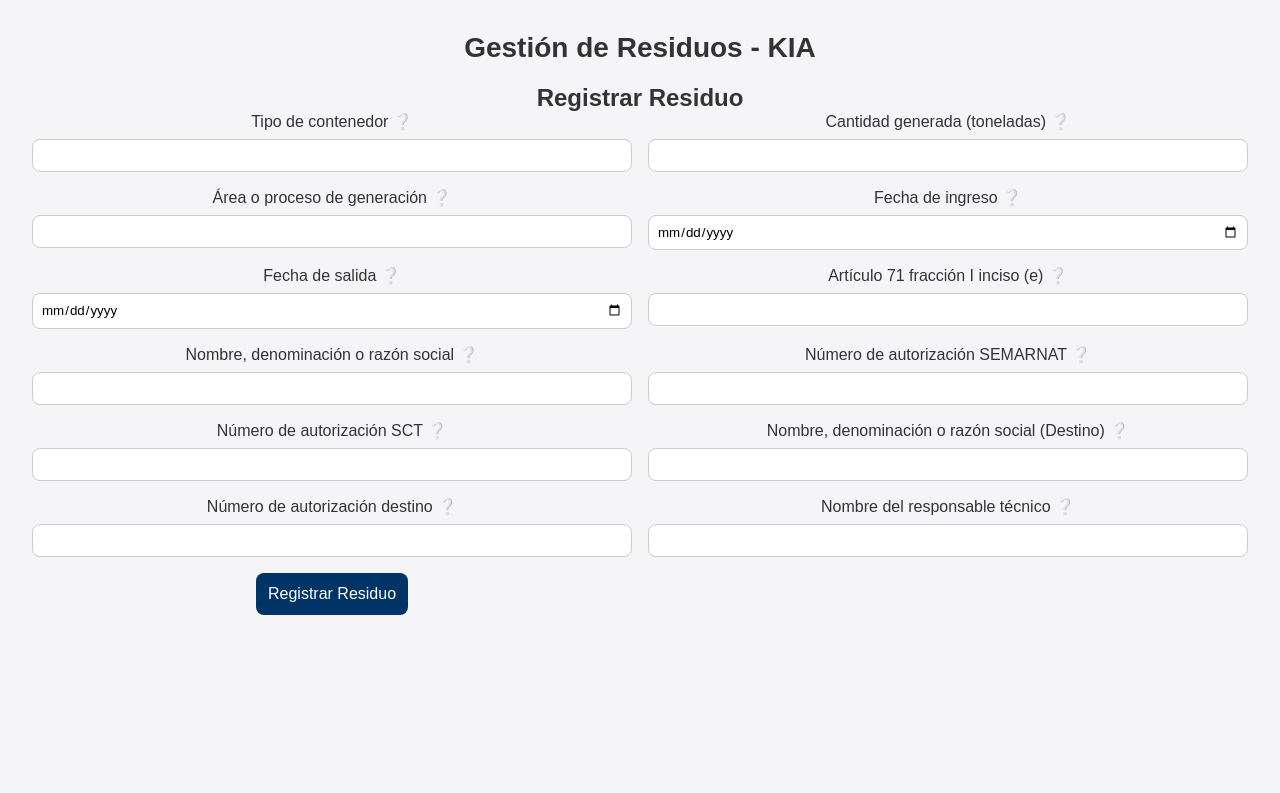
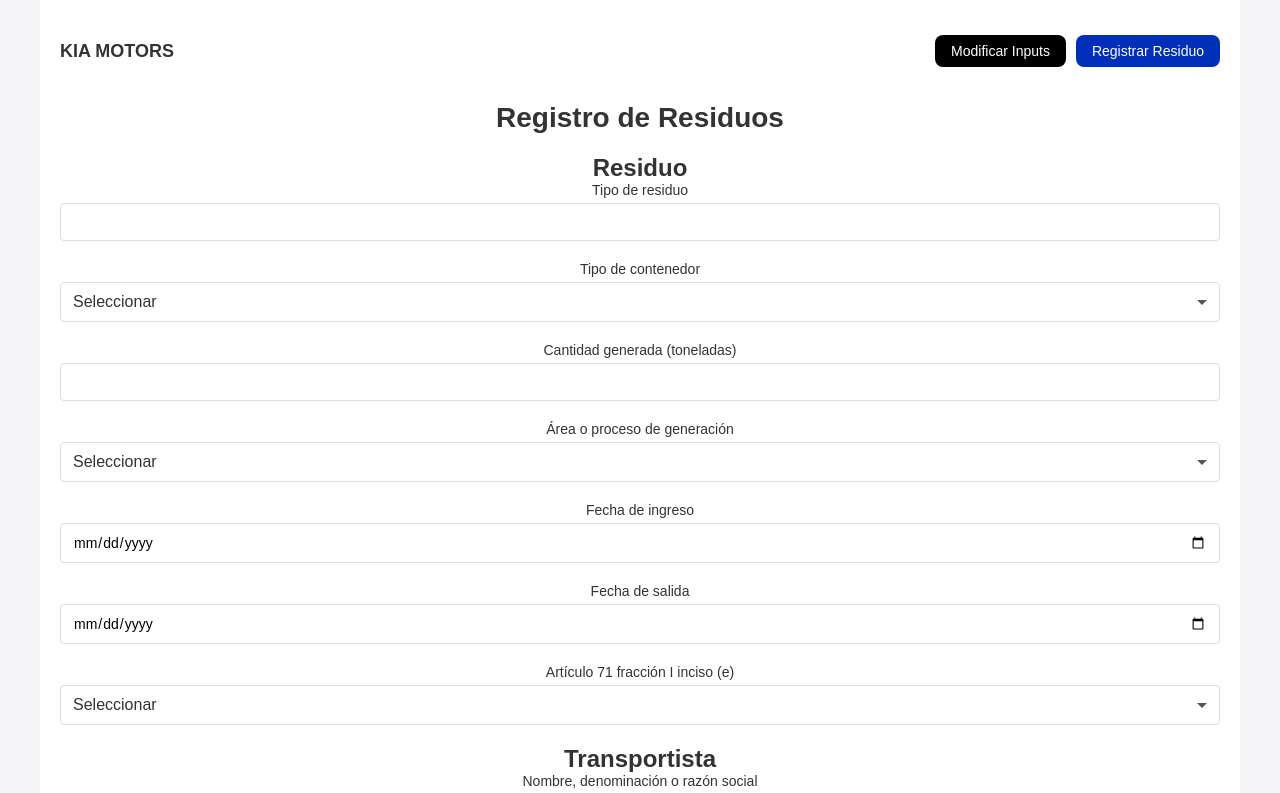
Before and after one commit to IngeMoreno23/KIA-equipo5, a React (Create React App) app: page /RegistrarResiduo in a window 1280 px wide. Shown: the top 793 px of the page. Built offline with nearby package versions, Linux system fonts and the light colour scheme.

Commit message:
cambios otra vez en css

```diff
--- a/src/pages/RegistrarResiduo.css
+++ b/src/pages/RegistrarResiduo.css
@@ -1,98 +1,250 @@
-/* Variables */
-:root {
-    --primary-color: #2c3e50;
-    --secondary-color: #ecf0f1;
-    --accent-color: #3498db;
-    --border-radius: 4px;
-    --transition-speed: 0.3s;
+/* Estilos generales */
+* {
+  margin: 0;
+  padding: 0;
+  box-sizing: border-box;
+  font-family: Arial, sans-serif;
 }
 
-/* Global */
-* {
-    box-sizing: border-box;
-}
 body {
-    font-family: 'Segoe UI', Tahoma, Geneva, Verdana, sans-serif;
-    background-color: var(--secondary-color);
-    margin: 0;
-    padding: 2rem;
-    color: var(--primary-color);
+  background-color: #1f1f1f;
+  color: #333;
 }
 
-/* Form Container */
-.form-container {
-    background: #fff;
-    max-width: 600px;
-    margin: 0 auto;
-    padding: 2rem;
-    border-radius: var(--border-radius);
-    box-shadow: 0 2px 8px rgba(0, 0, 0, 0.1);
+/* Contenedor principal */
+.registro-container {
+  max-width: 1200px;
+  margin: 0 auto;
+  padding: 20px;
+  background-color: white;
+  min-height: 100vh;
 }
 
-.form-container h1,
-.form-container h2 {
-    text-align: center;
-    margin-bottom: 1rem;
+/* Header */
+.header {
+  display: flex;
+  justify-content: space-between;
+  align-items: center;
+  margin-bottom: 40px;
 }
 
-/* Grid Layout */
-.form-grid {
-    display: grid;
-    grid-template-columns: 1fr 1fr;
-    gap: 1rem;
+.logo {
+  font-weight: bold;
+  font-size: 16px;
+}
+
+.nav {
+  display: flex;
+  gap: 10px;
+}
+
+.btn-modificar, .btn-registrar {
+  padding: 8px 16px;
+  border-radius: 4px;
+  cursor: pointer;
+  font-size: 14px;
+  border: none;
+}
+
+.btn-modificar {
+  background-color: #333;
+  color: white;
+}
+
+.btn-registrar {
+  background-color: #0000ff;
+  color: white;
+}
+
+/* Título */
+h1 {
+  font-size: 28px;
+  margin-bottom: 40px;
+}
+
+/* Formulario */
+.formulario-residuo {
+  width: 100%;
 }
 
 .form-group {
-    display: flex;
-    flex-direction: column;
+  margin-bottom: 20px;
 }
 
-.form-group.full-width {
-    grid-column: span 2;
+label {
+  display: block;
+  margin-bottom: 5px;
+  font-size: 14px;
+  font-weight: 500;
 }
 
-/* Labels & Inputs */
-label {
-    margin-bottom: 0.5rem;
-    font-weight: 500;
-}
+/* Estilizar los inputs y selects */
 input[type="text"],
 input[type="number"],
-input[type="date"] {
-    padding: 0.5rem;
-    border: 1px solid #ccc;
-    border-radius: var(--border-radius);
-    transition: border var(--transition-speed);
+input[type="date"],
+select {
+  width: 100%;
+  padding: 10px 12px;
+  border: 1px solid #ddd;
+  border-radius: 4px;
+  background-color: white;
+  font-size: 14px;
 }
 
-input:focus {
-    outline: none;
-    border-color: var(--accent-color);
+/* Estilo para el campo de autocompletado */
+.autocomplete {
+  position: relative;
 }
 
-/* Button */
-button {
-    grid-column: span 2;
-    padding: 0.75rem;
-    background-color: var(--accent-color);
-    color: #fff;
-    border: none;
-    border-radius: var(--border-radius);
-    font-size: 1rem;
-    cursor: pointer;
-    transition: background-color var(--transition-speed);
+.autocomplete-items {
+  position: absolute;
+  border: 1px solid #ddd;
+  border-top: none;
+  z-index: 99;
+  width: 100%;
+  max-height: 250px;
+  overflow-y: auto;
+  background-color: white;
 }
 
-button:hover {
-    background-color: darken(var(--accent-color), 10%);
+.autocomplete-items div {
+  padding: 10px;
+  cursor: pointer;
+  border-bottom: 1px solid #ddd;
 }
 
-/* Responsive */
-@media (max-width: 600px) {
-    .form-grid {
-        grid-template-columns: 1fr;
-    }
-    button {
-        grid-column: span 1;
-    }
+.autocomplete-items div:hover {
+  background-color: #f1f1f1;
 }
+
+/* Estilo para los selectores desplegables */
+.select-container {
+  position: relative;
+}
+
+.select-selected {
+  background-color: white;
+  border: 1px solid #ddd;
+  border-radius: 4px;
+  padding: 10px 12px;
+  cursor: pointer;
+  display: flex;
+  justify-content: space-between;
+  align-items: center;
+}
+
+.select-selected::after {
+  content: "";
+  width: 0;
+  height: 0;
+  border-left: 5px solid transparent;
+  border-right: 5px solid transparent;
+  border-top: 5px solid #555;
+}
+
+.select-items {
+  position: absolute;
+  background-color: white;
+  top: 100%;
+  left: 0;
+  right: 0;
+  z-index: 99;
+  border: 1px solid #ddd;
+  border-top: none;
+  max-height: 250px;
+  overflow-y: auto;
+}
+
+.select-items div {
+  padding: 10px 12px;
+  cursor: pointer;
+  border-bottom: 1px solid #ddd;
+}
+
+.select-items div:hover {
+  background-color: #f1f1f1;
+}
+
+.select-hide {
+  display: none;
+}
+
+/* Botón de registro */
+.btn-registrar-form {
+  background-color: #000;
+  color: white;
+  padding: 10px 20px;
+  border: none;
+  border-radius: 4px;
+  cursor: pointer;
+  float: right;
+  margin-top: 20px;
+}
+
+/* Footer */
+.footer {
+  margin-top: 80px;
+  padding-top: 20px;
+  border-top: 1px solid #ddd;
+  display: flex;
+  justify-content: space-between;
+}
+
+.site-name {
+  font-weight: bold;
+}
+
+.topics {
+  display: flex;
+  gap: 40px;
+}
+
+.topic-column {
+  display: flex;
+  flex-direction: column;
+  gap: 10px;
+}
+
+.topic-column div {
+  font-size: 14px;
+  color: #666;
+}
+
+/* Iconos de redes sociales */
+.social-icons {
+  display: flex;
+  gap: 15px;
+  margin-top: 20px;
+}
+
+.social-icons a {
+  color: #888;
+  text-decoration: none;
+}
+
+/* Media queries para responsividad */
+@media (max-width: 768px) {
+  .header {
+    flex-direction: column;
+    align-items: flex-start;
+    gap: 15px;
+  }
+
+  .nav {
+    width: 100%;
+  }
+
+  .btn-modificar, .btn-registrar {
+    flex: 1;
+  }
+
+  .footer {
+    flex-direction: column;
+    gap: 20px;
+  }
+
+  .topics {
+    flex-direction: column;
+    gap: 20px;
+  }
+}
--- a/src/pages/RegistrarResiduo.js
+++ b/src/pages/RegistrarResiduo.js
@@ -1,8 +1,10 @@
-import React, { useState } from 'react';
+import React, { useState, useEffect, useRef } from 'react';
 import './RegistrarResiduo.css';
 
-function RegistrarResiduo() {
+function RegistroResiduo() {
+  // Estado para los datos del formulario
   const [formData, setFormData] = useState({
+    tipoResiduo: '',
     tipoContenedor: '',
     cantidadGenerada: '',
     areaGeneracion: '',
@@ -17,203 +19,265 @@
     responsableTecnico: ''
   });
 
+  // Opciones para los campos desplegables
+  const opciones = {
+    tipoResiduo: ['Residuo 1', 'Residuo 2', 'Residuo 3', 'Residuo 4', 'Residuo 5', 'Residuo 6'],
+    tipoContenedor: ['Contenedor 1', 'Contenedor 2', 'Contenedor 3'],
+    areaGeneracion: ['Área 1', 'Área 2', 'Área 3', 'Área 4'],
+    articulo71: ['Opción 1', 'Opción 2', 'Opción 3'],
+    razonSocial: ['Empresa 1', 'Empresa 2', 'Empresa 3'],
+    razonSocialDestino: ['Destino 1', 'Destino 2', 'Destino 3']
+  };
+
+  // Estado para sugerencias de autocompletado
+  const [sugerencias, setSugerencias] = useState([]);
+  const [campoActivo, setCampoActivo] = useState('');
+  const [mostrarSugerencias, setMostrarSugerencias] = useState(false);
+
+  // Referencias para campos desplegables
+  const dropdownRefs = useRef({});
+
+  // Manejador de cambios para todos los inputs
   const handleChange = (e) => {
     const { name, value } = e.target;
     setFormData({
       ...formData,
       [name]: value
     });
+
+    // Si es un campo con autocompletado, actualizar sugerencias
+    if (opciones[name]) {
+      const filtradas = opciones[name].filter(
+        opcion => opcion.toLowerCase().includes(value.toLowerCase())
+      );
+      setSugerencias(filtradas);
+      setCampoActivo(name);
+      setMostrarSugerencias(true);
+    }
   };
 
+  // Seleccionar una sugerencia
+  const seleccionarSugerencia = (sugerencia) => {
+    setFormData({
+      ...formData,
+      [campoActivo]: sugerencia
+    });
+    setMostrarSugerencias(false);
+  };
+
+  // Mostrar/ocultar desplegable
+  const toggleDropdown = (fieldName) => {
+    Object.keys(dropdownRefs.current).forEach(key => {
+      if (key !== fieldName && dropdownRefs.current[key].classList.contains('select-active')) {
+        dropdownRefs.current[key].classList.remove('select-active');
+      }
+    });
+
+    if (dropdownRefs.current[fieldName]) {
+      dropdownRefs.current[fieldName].classList.toggle('select-active');
+    }
+  };
+
+  // Cerrar desplegables al hacer clic fuera
+  useEffect(() => {
+    function handleClickOutside(event) {
+      // Cerrar sugerencias
+      if (mostrarSugerencias && !event.target.closest('.autocomplete')) {
+        setMostrarSugerencias(false);
+      }
+
+      // Cerrar desplegables
+      Object.keys(dropdownRefs.current).forEach(key => {
+        if (
+          dropdownRefs.current[key] &&
+          dropdownRefs.current[key].classList.contains('select-active') &&
+          !dropdownRefs.current[key].contains(event.target)
+        ) {
+          dropdownRefs.current[key].classList.remove('select-active');
+        }
+      });
+    }
+
+    document.addEventListener('mousedown', handleClickOutside);
+    return () => {
+      document.removeEventListener('mousedown', handleClickOutside);
+    };
+  }, [mostrarSugerencias]);
+
+  // Manejar envío del formulario
   const handleSubmit = (e) => {
     e.preventDefault();
-    // Aquí puedes enviar los datos a tu API
-    console.log('Datos del residuo:', formData);
+    console.log('Datos enviados:', formData);
+    // Aquí iría la lógica para enviar los datos al servidor
+  };
 
-    // Opcional: Resetear el formulario después de enviar
-    setFormData({
-      tipoContenedor: '',
-      cantidadGenerada: '',
-      areaGeneracion: '',
-      fechaIngreso: '',
-      fechaSalida: '',
-      articulo71: '',
-      razonSocial: '',
-      autorizacionSemarnat: '',
-      autorizacionSct: '',
-      razonSocialDestino: '',
-      autorizacionDestino: '',
-      responsableTecnico: ''
-    });
+  // Renderizar campo con autocompletado
+  const renderCampoAutocompletado = (nombre, label) => {
+    return (
+      <div className="form-group">
+        <label htmlFor={nombre}>{label}</label>
+        <div className="autocomplete">
+          <input
+            type="text"
+            id={nombre}
+            name={nombre}
+            value={formData[nombre]}
+            onChange={handleChange}
+            onFocus={() => {
+              setCampoActivo(nombre);
+              setMostrarSugerencias(true);
+            }}
+          />
+          {mostrarSugerencias && campoActivo === nombre && sugerencias.length > 0 && (
+            <div className="autocomplete-items">
+              {sugerencias.map((item, index) => (
+                <div key={index} onClick={() => seleccionarSugerencia(item)}>
+                  {item}
+                </div>
+              ))}
+            </div>
+          )}
+        </div>
+      </div>
+    );
+  };
+
+  // Renderizar campo desplegable
+  const renderCampoDesplegable = (nombre, label, opciones) => {
+    return (
+      <div className="form-group">
+        <label htmlFor={nombre}>{label}</label>
+        <div
+          className="select-container"
+          ref={el => dropdownRefs.current[nombre] = el}
+        >
+          <div
+            className="select-selected"
+            onClick={() => toggleDropdown(nombre)}
+          >
+            {formData[nombre] || 'Seleccionar'}
+          </div>
+          <div className="select-items select-hide">
+            {opciones.map((item, index) => (
+              <div
+                key={index}
+                onClick={() => {
+                  setFormData({...formData, [nombre]: item});
+                  toggleDropdown(nombre);
+                }}
+              >
+                {item}
+              </div>
+            ))}
+          </div>
+        </div>
+      </div>
+    );
+  };
+
+  // Renderizar campo de fecha
+  const renderCampoFecha = (nombre, label) => {
+    return (
+      <div className="form-group">
+        <label htmlFor={nombre}>{label}</label>
+        <input
+          type="date"
+          id={nombre}
+          name={nombre}
+          value={formData[nombre]}
+          onChange={handleChange}
+        />
+      </div>
+    );
+  };
+
+  // Renderizar campo de texto o número
+  const renderCampo = (nombre, label, tipo = "text") => {
+    return (
+      <div className="form-group">
+        <label htmlFor={nombre}>{label}</label>
+        <input
+          type={tipo}
+          id={nombre}
+          name={nombre}
+          value={formData[nombre]}
+          onChange={handleChange}
+          step={tipo === "number" ? "0.01" : undefined}
+        />
+      </div>
+    );
   };
 
   return (
     <div className="registro-container">
-      <header>
-        <div className="header-top">
-          <h1>Gestión de Residuos - KIA</h1>
-        </div>
+      <header className="header">
+        <div className="logo">KIA MOTORS</div>
+        <nav className="nav">
+          <button className="btn-modificar">Modificar Inputs</button>
+          <button className="btn-registrar">Registrar Residuo</button>
+        </nav>
       </header>
 
-      <main>
-        <section className="card">
-          <h2>Registrar Residuo</h2>
-          <form id="formulario-residuo" onSubmit={handleSubmit}>
-            <div className="form-grid">
-              <div className="form-group">
-                <label htmlFor="tipoContenedor">Tipo de contenedor ❔</label>
-                <input
-                  type="text"
-                  id="tipoContenedor"
-                  name="tipoContenedor"
-                  value={formData.tipoContenedor}
-                  onChange={handleChange}
-                  required
-                />
-              </div>
+      <h1>Registro de Residuos</h1>
 
-              <div className="form-group">
-                <label htmlFor="cantidadGenerada">Cantidad generada (toneladas) ❔</label>
-                <input
-                  type="number"
-                  id="cantidadGenerada"
-                  name="cantidadGenerada"
-                  step="0.01"
-                  value={formData.cantidadGenerada}
-                  onChange={handleChange}
-                  required
-                />
-              </div>
+      <form className="formulario-residuo" onSubmit={handleSubmit}>
+        <h2>Residuo</h2>
 
-              <div className="form-group">
-                <label htmlFor="areaGeneracion">Área o proceso de generación ❔</label>
-                <input
-                  type="text"
-                  id="areaGeneracion"
-                  name="areaGeneracion"
-                  value={formData.areaGeneracion}
-                  onChange={handleChange}
-                  required
-                />
-              </div>
+        {renderCampoAutocompletado('tipoResiduo', 'Tipo de residuo')}
+        {renderCampoDesplegable('tipoContenedor', 'Tipo de contenedor', opciones.tipoContenedor)}
+        {renderCampo('cantidadGenerada', 'Cantidad generada (toneladas)', 'number')}
+        {renderCampoDesplegable('areaGeneracion', 'Área o proceso de generación', opciones.areaGeneracion)}
+        {renderCampoFecha('fechaIngreso', 'Fecha de ingreso')}
+        {renderCampoFecha('fechaSalida', 'Fecha de salida')}
+        {renderCampoDesplegable('articulo71', 'Artículo 71 fracción I inciso (e)', opciones.articulo71)}
 
-              <div className="form-group">
-                <label htmlFor="fechaIngreso">Fecha de ingreso ❔</label>
-                <input
-                  type="date"
-                  id="fechaIngreso"
-                  name="fechaIngreso"
-                  value={formData.fechaIngreso}
-                  onChange={handleChange}
-                  required
-                />
-              </div>
+        <h2>Transportista</h2>
+        {renderCampoDesplegable('razonSocial', 'Nombre, denominación o razón social', opciones.razonSocial)}
+        {renderCampo('autorizacionSemarnat', 'Número de autorización SEMARNAT')}
+        {renderCampo('autorizacionSct', 'Número de autorización SCT')}
 
-              <div className="form-group">
-                <label htmlFor="fechaSalida">Fecha de salida ❔</label>
-                <input
-                  type="date"
-                  id="fechaSalida"
-                  name="fechaSalida"
-                  value={formData.fechaSalida}
-                  onChange={handleChange}
-                  required
-                />
-              </div>
+        <h2>Receptor/Destino</h2>
+        {renderCampoDesplegable('razonSocialDestino', 'Nombre, denominación o razón social', opciones.razonSocialDestino)}
+        {renderCampo('autorizacionDestino', 'Número de autorización destino')}
 
-              <div className="form-group">
-                <label htmlFor="articulo71">Artículo 71 fracción I inciso (e) ❔</label>
-                <input
-                  type="text"
-                  id="articulo71"
-                  name="articulo71"
-                  value={formData.articulo71}
-                  onChange={handleChange}
-                  required
-                />
-              </div>
+        <h2>Responsable</h2>
+        {renderCampo('responsableTecnico', 'Nombre del responsable técnico')}
 
-              <div className="form-group">
-                <label htmlFor="razonSocial">Nombre, denominación o razón social ❔</label>
-                <input
-                  type="text"
-                  id="razonSocial"
-                  name="razonSocial"
-                  value={formData.razonSocial}
-                  onChange={handleChange}
-                  required
-                />
-              </div>
+        <button type="submit" className="btn-registrar-form">Registrar</button>
+      </form>
 
-              <div className="form-group">
-                <label htmlFor="autorizacionSemarnat">Número de autorización SEMARNAT ❔</label>
-                <input
-                  type="text"
-                  id="autorizacionSemarnat"
-                  name="autorizacionSemarnat"
-                  value={formData.autorizacionSemarnat}
-                  onChange={handleChange}
-                  required
-                />
-              </div>
+      <footer className="footer">
+        <div className="site-name">Site name</div>
+        <div className="topics">
+          <div className="topic-column">
+            <div>Topic</div>
+            <div>Page</div>
+            <div>Page</div>
+            <div>Page</div>
+          </div>
+          <div className="topic-column">
+            <div>Topic</div>
+            <div>Page</div>
+            <div>Page</div>
+            <div>Page</div>
+          </div>
+          <div className="topic-column">
+            <div>Topic</div>
+            <div>Page</div>
+            <div>Page</div>
+            <div>Page</div>
+          </div>
+        </div>
+      </footer>
 
-              <div className="form-group">
-                <label htmlFor="autorizacionSct">Número de autorización SCT ❔</label>
-                <input
-                  type="text"
-                  id="autorizacionSct"
-                  name="autorizacionSct"
-                  value={formData.autorizacionSct}
-                  onChange={handleChange}
-                  required
-                />
-              </div>
-
-              <div className="form-group">
-                <label htmlFor="razonSocialDestino">Nombre, denominación o razón social (Destino) ❔</label>
-                <input
-                  type="text"
-                  id="razonSocialDestino"
-                  name="razonSocialDestino"
-                  value={formData.razonSocialDestino}
-                  onChange={handleChange}
-                  required
-                />
-              </div>
-
-              <div className="form-group">
-                <label htmlFor="autorizacionDestino">Número de autorización destino ❔</label>
-                <input
-                  type="text"
-                  id="autorizacionDestino"
-                  name="autorizacionDestino"
-                  value={formData.autorizacionDestino}
-                  onChange={handleChange}
-                  required
-                />
-              </div>
-
-              <div className="form-group">
-                <label htmlFor="responsableTecnico">Nombre del responsable técnico ❔</label>
-                <input
-                  type="text"
-                  id="responsableTecnico"
-                  name="responsableTecnico"
-                  value={formData.responsableTecnico}
-                  onChange={handleChange}
-                  required
-                />
-              </div>
-
-              <div className="form-submit">
-                <button type="submit">Registrar Residuo</button>
-              </div>
-            </div>
-          </form>
-        </section>
-      </main>
+      <div className="social-icons">
+        <a href="#"><i className="fab fa-facebook-f"></i></a>
+        <a href="#"><i className="fab fa-twitter"></i></a>
+        <a href="#"><i className="fab fa-youtube"></i></a>
+        <a href="#"><i className="fab fa-instagram"></i></a>
+      </div>
     </div>
   );
 }
 
-export default RegistrarResiduo;
+export default RegistroResiduo;
```
